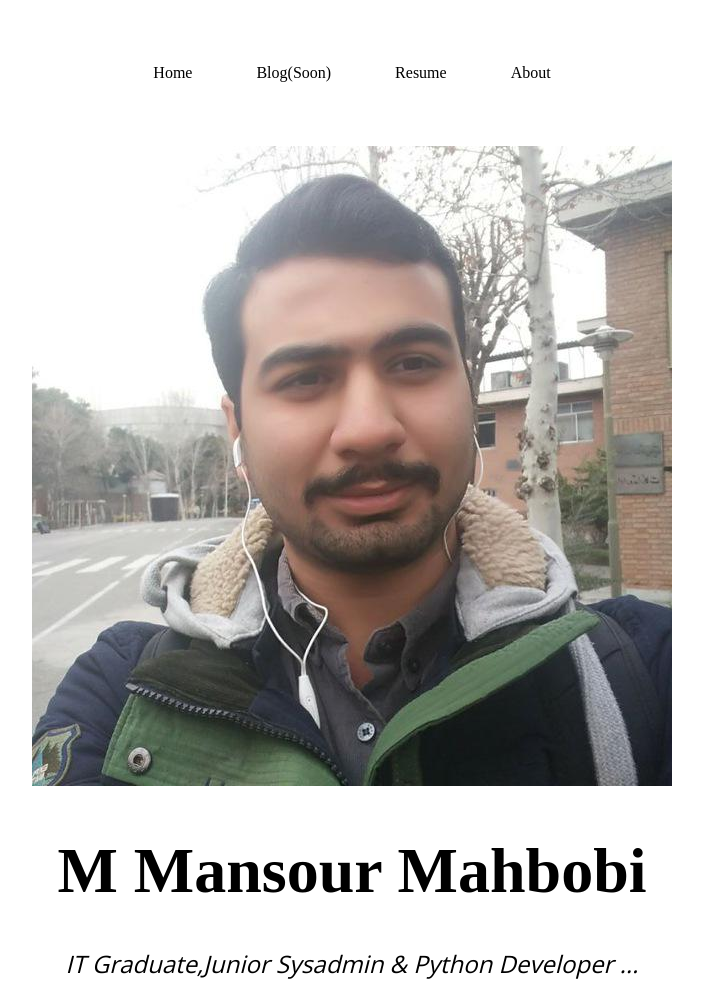
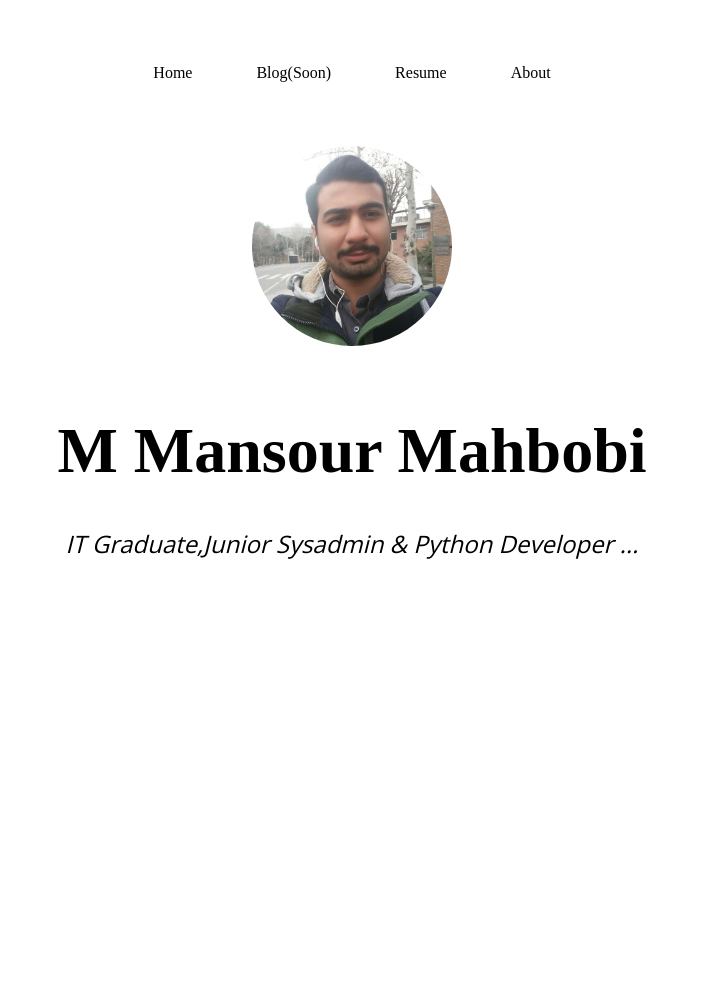
Before and after one commit to mansourmahboubi/mansourmahboubi.github.io, a Jekyll site: the page built from index.html, in a window 1280 px wide. Shown: the whole page, without its empty margins (288-991 px from the left). Built offline with Jekyll 4.4.1, drawn with Linux system fonts in a browser that asks for light colours; the list of posts is cut into pages by our own code; after the commit the page ends 900 px from its top, so only the background shows below that.

Commit message:
me css details

```diff
--- a/_layouts/about.html
+++ b/_layouts/about.html
@@ -3,6 +3,7 @@ layout: default
 ---
 
 <section class="home">
+  <img src="img/me.jpg" class="me">
   <div class="name">
     <h1 class="slideInLeft animated">an unstoppable geek who believes in simplicity</h1>
   </div>
--- a/_layouts/home.html
+++ b/_layouts/home.html
@@ -3,7 +3,7 @@ layout: default
 ---
 
 <section class="home">
-  <img src="img/me.jpg" >
+  <img src="img/me.jpg" class="me">
   <div class="name">
     <h1 class="slideInLeft animated">{{ page.title }}</h1>
   </div>
--- a/css/style.css
+++ b/css/style.css
@@ -48,6 +48,11 @@ section.home {
   color: #000;
   font-family: 'Open Sans', sans-serif;
   font-style: italic;
+}
+img.me {
+  max-width: 200px;
+  border-radius: 50%;
+  margin-bottom: 20px;
 }
 @media screen and (max-width: 600px) {
 .name {font-size: 1rem;}
```
